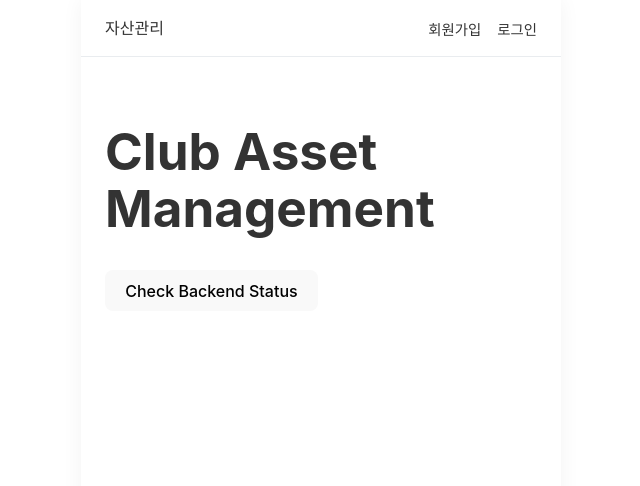
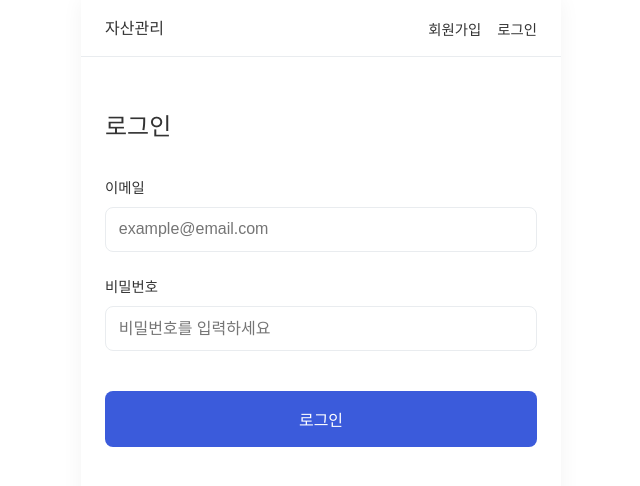
Before and after one commit to wafflestudio/23-5-team6-web, a React (Vite) app: page /login in a window 1280 px wide. Before the commit this address led to /. Shown: the top 486 px of the page, without its empty margins (319-959 px from the left). Built offline with nearby package versions, Linux system fonts and the light colour scheme.

Commit message:
feat: login page

```diff
--- a/src/App.tsx
+++ b/src/App.tsx
@@ -1,6 +1,7 @@
-import { BrowserRouter as Router, Routes, Route, Navigate } from 'react-router-dom';
+import { BrowserRouter as Router, Routes, Route } from 'react-router-dom';
 import { MainPage } from '@/pages/MainPage';
 import { SignupPage } from '@/pages/SignupPage';
+import { LoginPage } from '@/pages/LoginPage';
 
 function App() {
   return (
@@ -8,7 +9,7 @@ function App() {
       <Routes>
         <Route path="/" element={<MainPage />} />
         <Route path="/signup" element={<SignupPage />} />
-        <Route path="/login" element={<Navigate to="/" replace />} /> {/* Placeholder */}
+        <Route path="/login" element={<LoginPage />} />
       </Routes>
     </Router>
   );
--- a/src/api/client.ts
+++ b/src/api/client.ts
@@ -1,22 +1,3 @@
-const BASE_URL = '';
-
-// Types
-interface SignupRequest {
-    name: string;
-    email: string;
-    password: string;
-}
-
-interface SignupResponse {
-    id: string;
-    name: string;
-    email: string;
-}
-
-interface ErrorResponse {
-    detail: string;
-}
-
 // Types
 interface SignupRequest {
     name: string;
@@ -36,7 +17,7 @@ interface ErrorResponse {
 
 export const checkBackendStatus = async (): Promise<{ status: string; ok: boolean }> => {
     try {
-        const response = await fetch(`${BASE_URL}/health`);
+        const response = await fetch('/health');
         if (response.status === 200) {
             return { status: 'Success', ok: true };
         } else {
@@ -50,7 +31,7 @@ export const checkBackendStatus = async (): Promise<{ status: string; ok: boolea
 
 export const signup = async (data: SignupRequest): Promise<{ success: boolean; data?: SignupResponse; error?: string }> => {
     try {
-        const response = await fetch(`${BASE_URL}/api/users/signup`, {
+        const response = await fetch('/api/users/signup', {
             method: 'POST',
             headers: {
                 'Content-Type': 'application/json',
--- /dev/null
+++ b/src/pages/LoginPage.tsx
@@ -0,0 +1,76 @@
+import { useState } from 'react';
+import { useNavigate, useLocation } from 'react-router-dom';
+import '@/styles/App.css';
+
+export function LoginPage() {
+    const navigate = useNavigate();
+    const location = useLocation();
+    const [formData, setFormData] = useState({
+        email: '',
+        password: '',
+    });
+    const [error, setError] = useState<string>('');
+    const successMessage = (location.state as { message?: string })?.message;
+
+    const handleChange = (e: React.ChangeEvent<HTMLInputElement>) => {
+        const { name, value } = e.target;
+        setFormData(prev => ({ ...prev, [name]: value }));
+    };
+
+    const handleSubmit = async (e: React.FormEvent) => {
+        e.preventDefault();
+        setError('');
+
+        // 백엔드 준비되면 수정
+        console.log('Login attempt:', formData.email);
+        setError('로그인할 마음의 준비가 안됨');
+    };
+
+    return (
+        <div className="container">
+            <header className="app-header">
+                <div className="logo" onClick={() => navigate('/')}>자산관리</div>
+                <div className="auth-buttons">
+                    <button className="text-btn" onClick={() => navigate('/signup')}>회원가입</button>
+                    <button className="text-btn active">로그인</button>
+                </div>
+            </header>
+
+            <main className="auth-container">
+                <h2>로그인</h2>
+                {successMessage && <p className="success-message">{successMessage}</p>}
+                <form onSubmit={handleSubmit} className="auth-form">
+                    <div className="form-group">
+                        <label htmlFor="email">이메일</label>
+                        <input
+                            type="email"
+                            id="email"
+                            name="email"
+                            value={formData.email}
+                            onChange={handleChange}
+                            required
+                            placeholder="example@email.com"
+                        />
+                    </div>
+
+                    <div className="form-group">
+                        <label htmlFor="password">비밀번호</label>
+                        <input
+                            type="password"
+                            id="password"
+                            name="password"
+                            value={formData.password}
+                            onChange={handleChange}
+                            required
+                            placeholder="비밀번호를 입력하세요"
+                        />
+                    </div>
+
+                    {error && <p className="error-message">{error}</p>}
+
+                    <button type="submit" className="submit-btn">로그인</button>
+                </form>
+            </main>
+        </div>
+    );
+}
--- a/src/pages/SignupPage.tsx
+++ b/src/pages/SignupPage.tsx
@@ -39,8 +39,7 @@ export function SignupPage() {
         });
 
         if (result.success) {
-            alert('회원가입 성공!');
-            navigate('/login');
+            navigate('/login', { state: { message: '회원가입이 완료되었습니다. 로그인해주세요.' } });
         } else {
             setError(result.error || '회원가입에 실패했습니다.');
         }
--- a/src/styles/App.css
+++ b/src/styles/App.css
@@ -122,11 +122,44 @@ h2 {
   opacity: 0.9;
 }
 
+.primary-btn {
+  padding: 0.8rem 1.5rem;
+  background-color: var(--primary-color);
+  color: white;
+  border: none;
+  border-radius: 8px;
+  font-size: 1rem;
+  font-weight: 600;
+  cursor: pointer;
+  transition: opacity 0.2s;
+}
+
+.primary-btn:hover {
+  opacity: 0.9;
+}
+
+.card {
+  margin-top: 2rem;
+  padding: 1.5rem;
+  border-radius: 12px;
+  background: var(--bg-color);
+  border: 1px solid var(--gray-200);
+}
+
 /* Utils */
 .error-message {
   color: #ff6b6b;
   font-size: 0.9rem;
   margin: 0;
+}
+
+.success-message {
+  color: #40c057;
+  font-size: 0.9rem;
+  margin: 0 0 1rem 0;
+  padding: 0.8rem;
+  background-color: #d3f9d8;
+  border-radius: 8px;
 }
 
 .status {
```
